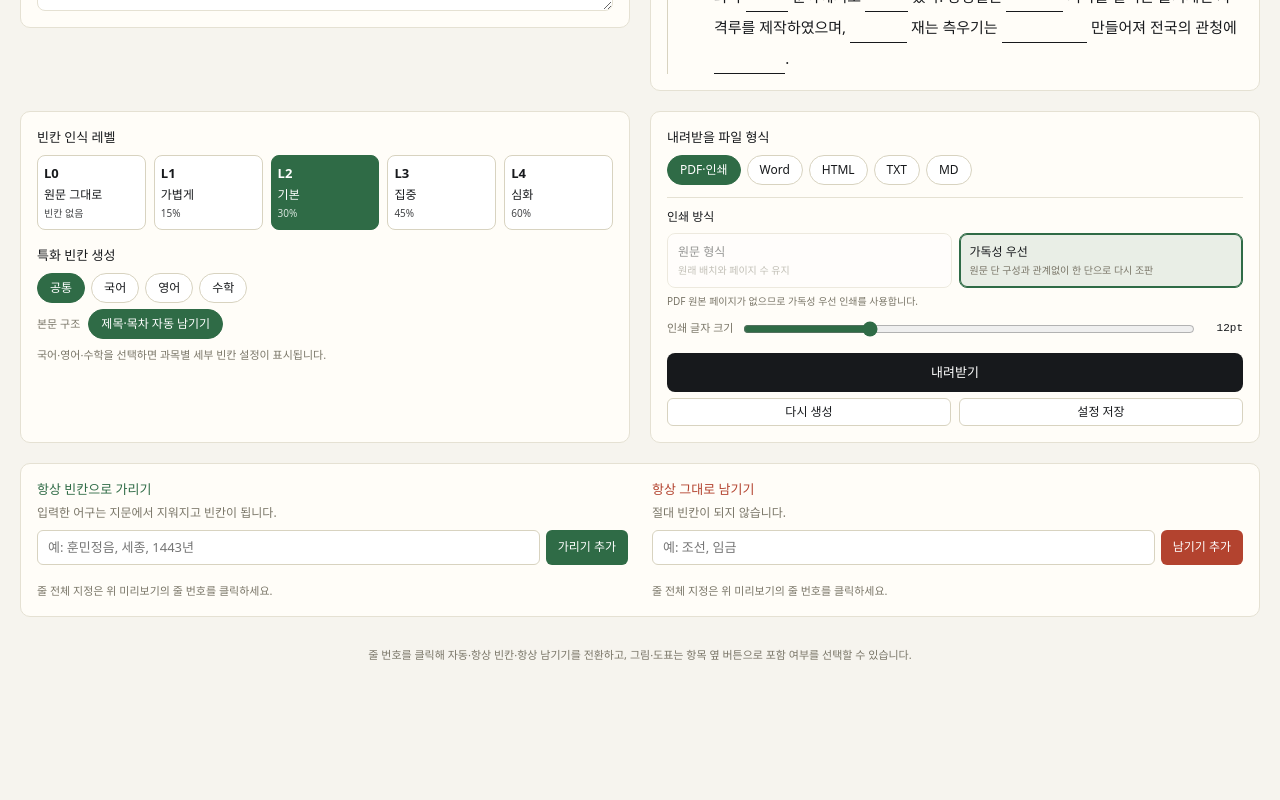
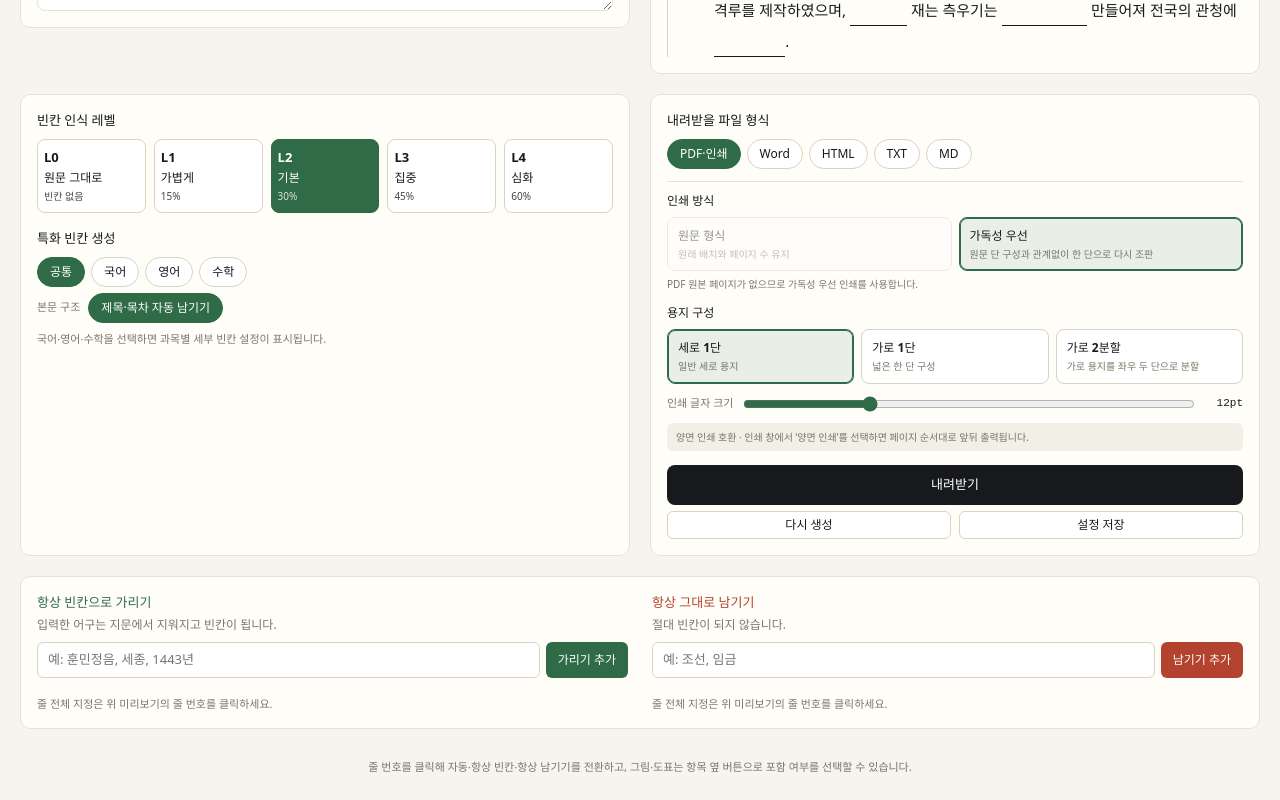
Before and after one commit to yunjunseop/fill-in-the-blank-generator, a React (Vite) app: page / in a window 1280 px wide. Shown: the part 570-1370 px from the top of the page. Before the commit the page ends 1257 px from the top, so only its background shows below. Built offline with nearby package versions, Linux system fonts and the light colour scheme.

Commit message:
Add landscape print layouts and visual controls

```diff
--- a/package.json
+++ b/package.json
@@ -1,7 +1,7 @@
 {
   "name": "fill-in-the-blank-generator",
   "private": true,
-  "version": "1.13.0",
+  "version": "1.14.0",
   "type": "module",
   "scripts": {
     "dev": "vite",
--- a/src/App.css
+++ b/src/App.css
@@ -240,6 +240,20 @@
 .print-btn:disabled {
   opacity: 0.55;
   cursor: wait;
+}
+
+.visual-all-btn {
+  border: 1px solid var(--red);
+  background: #fff;
+  color: var(--red);
+  border-radius: 8px;
+  padding: 8px 12px;
+  font-size: 12px;
+  cursor: pointer;
+}
+
+.visual-all-btn:hover {
+  background: var(--red-bg);
 }
 
 .fallback-note {
@@ -739,6 +753,23 @@
   gap: 7px;
 }
 
+.quality-layout-setting {
+  margin-top: 12px;
+}
+
+.print-layout-grid {
+  display: grid;
+  grid-template-columns: repeat(3, minmax(0, 1fr));
+  gap: 7px;
+}
+
+@media (max-width: 720px) {
+  .print-mode-grid,
+  .print-layout-grid {
+    grid-template-columns: 1fr;
+  }
+}
+
 .print-mode-btn {
   min-width: 0;
   border: 1px solid var(--border-strong);
@@ -802,6 +833,16 @@
   color: var(--ink);
   font-family: var(--mono, monospace);
   text-align: right;
+}
+
+.duplex-note {
+  margin: 9px 0 0;
+  padding: 7px 9px;
+  border-radius: 6px;
+  background: var(--panel-alt);
+  color: var(--text-dim);
+  font-size: 10px;
+  line-height: 1.45;
 }
 
 .download-btn {
@@ -950,8 +991,13 @@
   @page originalPage {
     margin: 0;
   }
-  @page qualityPage {
+  @page qualityPortrait {
+    size: A4 portrait;
     margin: 14mm 16mm;
+  }
+  @page qualityLandscape {
+    size: A4 landscape;
+    margin: 12mm 14mm;
   }
   .topbar,
   .source-panel,
@@ -986,9 +1032,17 @@
     page: originalPage;
   }
   .print-all-pages.quality-print {
-    page: qualityPage;
     font-size: var(--quality-print-font-size, 12pt);
     line-height: 1.75;
+    orphans: 2;
+    widows: 2;
+  }
+  .print-all-pages.quality-print.quality-portrait {
+    page: qualityPortrait;
+  }
+  .print-all-pages.quality-print.quality-landscape,
+  .print-all-pages.quality-print.quality-landscape-split {
+    page: qualityLandscape;
   }
   .print-all-pages .ws-line {
     gap: 0;
@@ -1059,6 +1113,17 @@
     break-after: auto;
     page-break-after: auto;
   }
+  .print-all-pages.quality-landscape-split .print-page-block.quality-layout {
+    column-count: 2;
+    column-gap: 12mm;
+    column-rule: 0.2mm solid #d8d3c0;
+    column-fill: balance;
+  }
+  .print-all-pages.quality-landscape-split .ws-line,
+  .print-all-pages.quality-landscape-split .page-visuals,
+  .print-all-pages.quality-landscape-split .figure-box {
+    break-inside: avoid-column;
+  }
   .print-page-label {
     display: none;
   }
--- a/src/App.jsx
+++ b/src/App.jsx
@@ -425,6 +425,12 @@ const FORMATS = [
   { id: 'html', label: 'HTML' },
   { id: 'txt', label: 'TXT' },
   { id: 'md', label: 'MD' },
+]
+
+const QUALITY_PRINT_LAYOUTS = [
+  { id: 'portrait', label: '세로 1단', description: '일반 세로 용지' },
+  { id: 'landscape', label: '가로 1단', description: '넓은 한 단 구성' },
+  { id: 'landscape-split', label: '가로 2분할', description: '가로 용지를 좌우 두 단으로 분할' },
 ]
 
 function stripEdgePunct(raw, start) {
@@ -1008,6 +1014,7 @@ export default function App() {
   const [exportFormat, setExportFormat] = useState('pdf')
   const [printMode, setPrintMode] = useState('original')
   const [qualityPrintFontSize, setQualityPrintFontSize] = useState(12)
+  const [qualityPrintLayout, setQualityPrintLayout] = useState('portrait')
   const [worksheetTitle, setWorksheetTitle] = useState('빈칸 학습지')
   const [fileStatus, setFileStatus] = useState('')
   const [isPreparingPrint, setIsPreparingPrint] = useState(false)
@@ -1078,6 +1085,13 @@ export default function App() {
   const totalBlankCount = allPageWorksheets.reduce((s, w) => s + w.blankCount, 0)
   const hasOriginalPrintPages = allPageWorksheets.length > 0 && allPageWorksheets.every((worksheetPage) => worksheetPage.printPage)
   const effectivePrintMode = printMode === 'original' && hasOriginalPrintPages ? 'original' : 'quality'
+  const qualityPrintLayoutObj = QUALITY_PRINT_LAYOUTS.find((layoutOption) => layoutOption.id === qualityPrintLayout)
+  const totalVisualCount = Object.values(sourceVisualsByPage).reduce((sum, visuals) => sum + visuals.length, 0)
+  const excludedVisualCount = Object.entries(sourceVisualsByPage).reduce(
+    (sum, [page, visuals]) => sum + visuals.filter((visual) => excludedVisualsByPage[page]?.has(visual.id)).length,
+    0,
+  )
+  const allVisualsExcluded = totalVisualCount > 0 && excludedVisualCount === totalVisualCount
 
   const writtenCount = Object.values(userAnswers).filter((v) => v && v.trim()).length
   const correctCount = worksheet.answers.filter((a) => (userAnswers[a.key] || '').trim() === a.clean).length
@@ -1141,6 +1155,16 @@ export default function App() {
       else next.add(visualId)
       return { ...prev, [currentPage]: next }
     })
+  }
+
+  function toggleAllVisuals() {
+    if (allVisualsExcluded) {
+      setExcludedVisualsByPage(Object.fromEntries(Object.keys(sourceVisualsByPage).map((page) => [page, new Set()])))
+      return
+    }
+    setExcludedVisualsByPage(Object.fromEntries(
+      Object.entries(sourceVisualsByPage).map(([page, visuals]) => [page, new Set(visuals.map((visual) => visual.id))]),
+    ))
   }
 
   function setUserAnswer(key, val) {
@@ -1360,6 +1384,11 @@ export default function App() {
             >
               정답 확인
             </button>
+            {totalVisualCount > 0 && (
+              <button className="visual-all-btn" onClick={toggleAllVisuals}>
+                {allVisualsExcluded ? '그림·도표 모두 다시 포함' : `그림·도표 모두 제거 (${totalVisualCount})`}
+              </button>
+            )}
             <button className="print-btn" onClick={preparePrint} disabled={isPreparingPrint}>
               {isPreparingPrint ? '인쇄 준비 중…' : effectivePrintMode === 'original' ? '원문 형식 인쇄' : '가독성 우선 인쇄'}
             </button>
@@ -1370,7 +1399,7 @@ export default function App() {
           <div className="print-format-note">
             {effectivePrintMode === 'original'
               ? '원문 형식 인쇄: 원문의 글자 크기·단 구성·그림·표 위치와 페이지 수를 유지합니다. 원본 위에 빈칸을 덮으므로 일부 글자가 미세하게 남을 수 있습니다.'
-              : `가독성 우선 인쇄: 원문이 2단이어도 한 단으로 바꾸고, 본문과 빈칸을 ${qualityPrintFontSize}pt로 다시 조판합니다. 원문과 페이지 수·줄바꿈은 달라질 수 있습니다.`}
+              : `가독성 우선 인쇄: ${qualityPrintLayoutObj.label}, ${qualityPrintFontSize}pt로 다시 조판합니다. 원문과 페이지 수·줄바꿈은 달라질 수 있습니다.`}
           </div>
 
           {worksheet.usedFallback && (
@@ -1402,7 +1431,7 @@ export default function App() {
           </div>
 
           <div
-            className={`print-all-pages ${effectivePrintMode}-print`}
+            className={`print-all-pages ${effectivePrintMode}-print${effectivePrintMode === 'quality' ? ` quality-${qualityPrintLayout}` : ''}`}
             style={effectivePrintMode === 'quality' ? { '--quality-print-font-size': `${qualityPrintFontSize}pt` } : undefined}
           >
             {effectivePrintMode === 'quality' && (
@@ -1563,6 +1592,22 @@ export default function App() {
             </div>
             {!hasOriginalPrintPages && <p className="print-setting-help">PDF 원본 페이지가 없으므로 가독성 우선 인쇄를 사용합니다.</p>}
             {effectivePrintMode === 'quality' && (
+              <>
+                <div className="quality-layout-setting">
+                  <div className="print-setting-label">용지 구성</div>
+                  <div className="print-layout-grid">
+                    {QUALITY_PRINT_LAYOUTS.map((layoutOption) => (
+                      <button
+                        key={layoutOption.id}
+                        className={`print-mode-btn${qualityPrintLayout === layoutOption.id ? ' active' : ''}`}
+                        onClick={() => setQualityPrintLayout(layoutOption.id)}
+                      >
+                        <strong>{layoutOption.label}</strong>
+                        <span>{layoutOption.description}</span>
+                      </button>
+                    ))}
+                  </div>
+                </div>
                 <label className="font-size-control">
                   <span>인쇄 글자 크기</span>
                   <input
@@ -1575,6 +1620,8 @@ export default function App() {
                   />
                   <output>{qualityPrintFontSize}pt</output>
                 </label>
+                <p className="duplex-note">양면 인쇄 호환 · 인쇄 창에서 ‘양면 인쇄’를 선택하면 페이지 순서대로 앞뒤 출력됩니다.</p>
+              </>
             )}
           </div>
           <button className="download-btn" onClick={handleDownload}>내려받기</button>
```
Also changed, not shown: 2 other files (tests, documents, lock files or other folders). Lines whose indentation alone changed are shown as unchanged.
